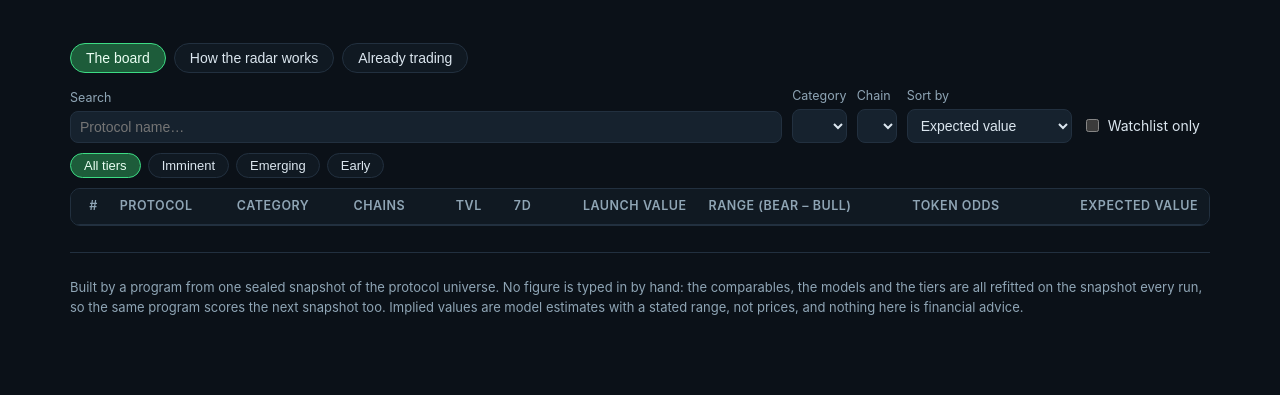
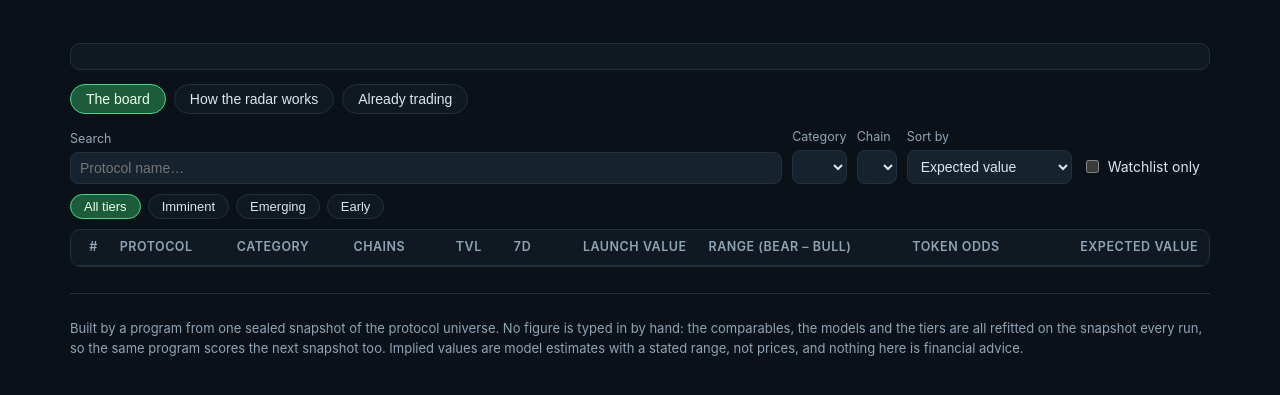
Before and after one commit to vhvrdmhdhf-tech/token-radar, a plain HTML site: page dashboard/index.html in a window 1280 px wide. Shown: the part 113-508 px from the top of the page. Drawn offline with Linux system fonts and the light colour scheme; a script that the page names is missing.

Commit message:
Radar v5 (radar-6-house-rule): house rule applied to the whole board; protocol accounting ledger on the cover

```diff
--- a/dashboard/index.html
+++ b/dashboard/index.html
@@ -21,6 +21,8 @@
 <section class="kpis" id="kpis"></section>
 
 <section class="tiers" id="tiers" aria-label="Readiness tiers"></section>
+
+<section class="ledger" id="ledger" aria-label="Protocol accounting"></section>
 
 <nav class="views" aria-label="Views">
   <button class="view-btn is-on" data-view="board" type="button">The board</button>
```
